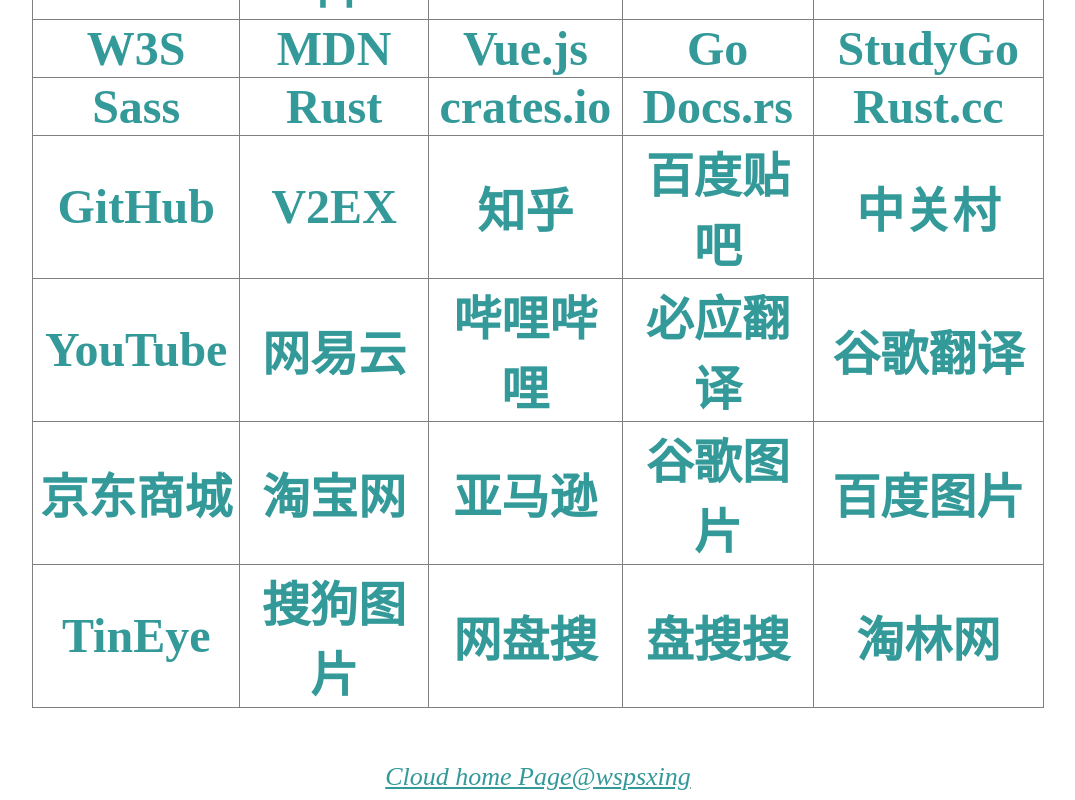
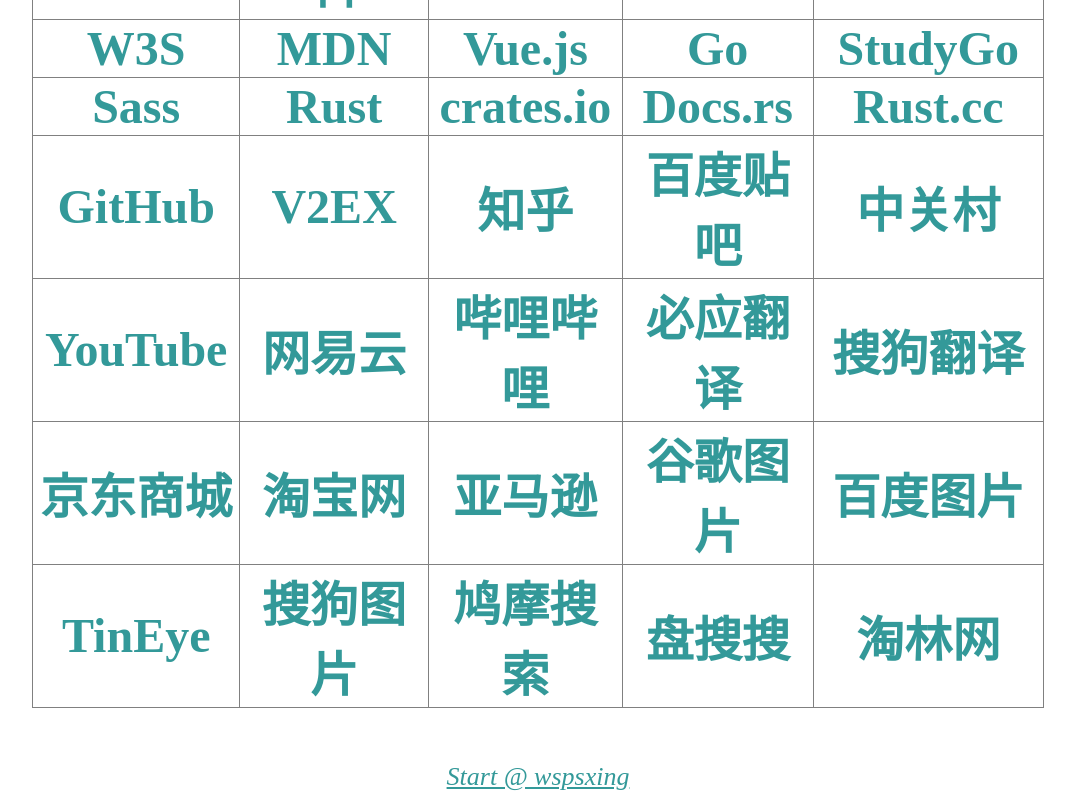
Before and after one commit to biluohc/Origin, a Vue app: page / in a window 1280 px wide. Shown: the part 322-1122 px from the top of the page, without its empty margins (102-1177 px from the left). Built offline with nearby package versions, Linux system fonts and the light colour scheme.

Commit message:
add vue.config.js for baseUrl

```diff
--- a/package.json
+++ b/package.json
@@ -1,5 +1,5 @@
 {
-  "name": "origin",
+  "name": "start",
   "version": "0.1.0",
   "private": true,
   "scripts": {
--- a/public/index.html
+++ b/public/index.html
@@ -5,7 +5,7 @@
     <meta http-equiv="X-UA-Compatible" content="IE=edge">
     <meta name="viewport" content="width=device-width,initial-scale=1.0">
     <link rel="icon" href="<%= BASE_URL %>favicon.ico">
-    <title>origin</title>
+    <title>Start</title>
   </head>
   <body>
     <noscript>
--- a/src/components/Footer.vue
+++ b/src/components/Footer.vue
@@ -4,7 +4,7 @@
     <br/>
     <br/>
     <footer>
-        <a href="https://github.com/biluohc/Cloud-home-Page">Cloud home Page@wspsxing</a>
+        <a href="https://github.com/biluohc/Start">Start @ wspsxing</a>
     </footer>
 </address>
 </template>
--- a/src/router/Home/components/TopBar.vue
+++ b/src/router/Home/components/TopBar.vue
@@ -11,7 +11,7 @@
 export default {
   data: function() {
     return {
-      datetime: "Cloud home Page"
+      datetime: "Start"
     };
   },
   methods: {
--- a/src/store.js
+++ b/src/store.js
@@ -99,8 +99,8 @@
       "url": " https://www.bing.com/translator"
     },
     {
-      "name": "谷歌翻译",
-      "url": "http://translate.google.cn/"
+      "name": "搜狗翻译",
+      "url": "https://fanyi.sogou.com/"
     },
     {
       "name": "京东商城",
@@ -131,8 +131,8 @@
       "url": "http://pic.sogou.com/ "
     },
     {
-      "name": "网盘搜",
-      "url": "http://www.wangpansou.cn/"
+      "name": "鸠摩搜索",
+      "url": "https://www.jiumodiary.com/"
     },
     {
       "name": "盘搜搜",
--- /dev/null
+++ b/vue.config.js
@@ -0,0 +1,5 @@
+module.exports = {
+    baseUrl: process.env.NODE_ENV === 'production'
+        ? './'
+        : './'
+}
```
Also changed, not shown: 7 other files (tests, documents, lock files or other folders).
